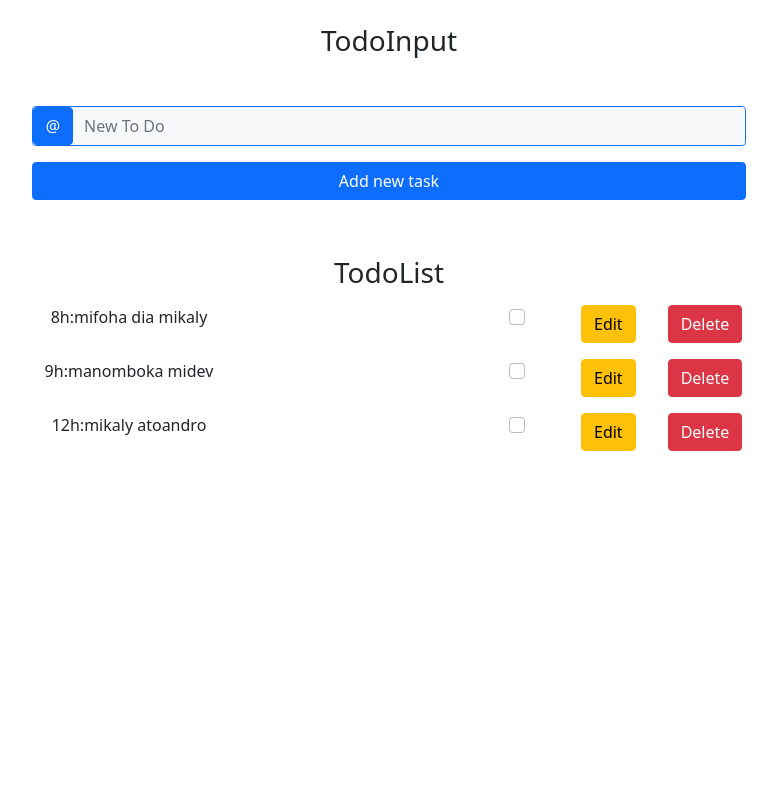
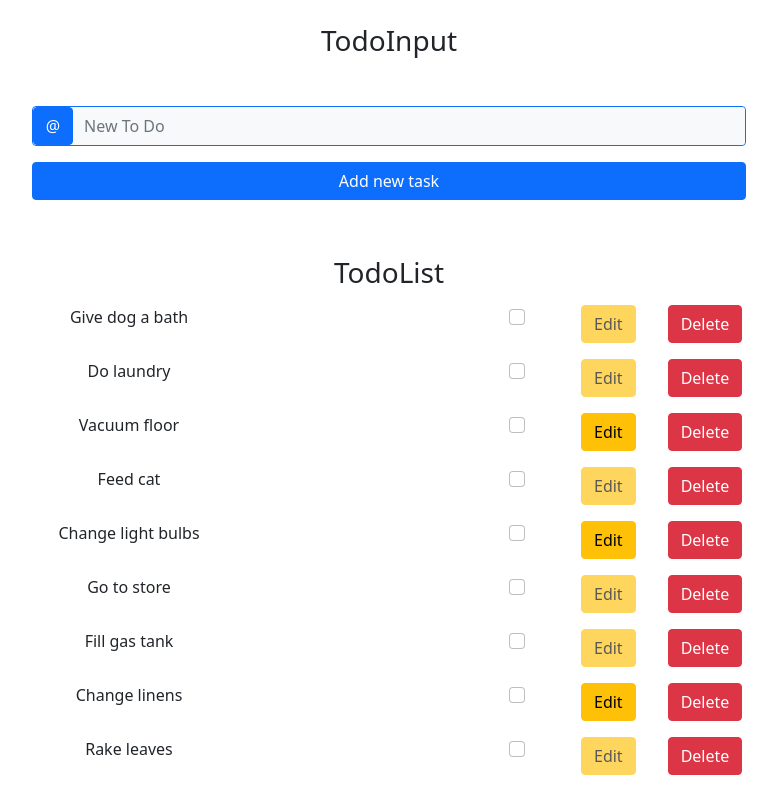
Before and after one commit to HajalalainaRakoto/reactApp, a React (Create React App) app: page / in a window 1280 px wide. Shown: the top 789 px of the page, without its empty margins (251-1028 px from the left). Built offline with nearby package versions, Linux system fonts and the light colour scheme.

Commit message:
suppression

```diff
--- a/src/App.js
+++ b/src/App.js
@@ -4,10 +4,10 @@ import TodoList from './components/TodoList';
 
 function App() {
   return (
-    <div>
+    <>
       <TodoFormulaire />
       <TodoList />
-    </div>
+    </>
 
   );
 }
--- a/src/components/TodoList.js
+++ b/src/components/TodoList.js
@@ -1,30 +1,136 @@
-import React from 'react';
+import React, { useState } from 'react';
 
 const TodoList = () => {
-    const todoList = [
-           '8h:mifoha dia mikaly',
-           '9h:manomboka midev',
-           '12h:mikaly atoandro'
-    ];
+
+    const [todoList, setTodoList] = useState([
+        {
+            "id": 1,
+            "task": "Give dog a bath",
+            "complete": true
+        },
+        {
+            "id": 2,
+            "task": "Do laundry",
+            "complete": true
+        },
+        {
+            "id": 3,
+            "task": "Vacuum floor",
+            "complete": false
+        },
+        {
+            "id": 4,
+            "task": "Feed cat",
+            "complete": true
+        },
+        {
+            "id": 5,
+            "task": "Change light bulbs",
+            "complete": false
+        },
+        {
+            "id": 6,
+            "task": "Go to store",
+            "complete": true
+        },
+        {
+            "id": 7,
+            "task": "Fill gas tank",
+            "complete": true
+        },
+        {
+            "id": 8,
+            "task": "Change linens",
+            "complete": false
+        },
+        {
+            "id": 9,
+            "task": "Rake leaves",
+            "complete": true
+        },
+        {
+            "id": 10,
+            "task": "Bake cookies",
+            "complete": false
+        },
+        {
+            "id": 11,
+            "task": "Take nap",
+            "complete": true
+        },
+        {
+            "id": 12,
+            "task": "Read book",
+            "complete": true
+        },
+        {
+            "id": 13,
+            "task": "Exercice",
+            "complete": false
+        },
+        {
+            "id": 14,
+            "task": "Give dog a bath",
+            "complete": false
+        },
+        {
+            "id": 15,
+            "task": "Do laundry",
+            "complete": false
+        },
+        {
+            "id": 16,
+            "task": "Vacuum floor",
+            "complete": false
+        },
+        {
+            "id": 17,
+            "task": "Feed cat",
+            "complete": true
+        },
+        {
+            "id": 18,
+            "task": "Change light bulbs",
+            "complete": false
+        },
+        {
+            "id": 19,
+            "task": "Go to store",
+            "complete": false
+        },
+        {
+            "id": 20,
+            "task": "Fill gas tank",
+            "complete": false
+        }
+    ]);
+
+    function suppression(id) {
+        var filtre = todoList.filter((f) => {
+            return f.id !== id;
+        });
+        return filtre;
+    }
+
     return (
         <div className="mx-auto text-center mt-2 p-3" id='todoList'>
             <h3 className='text-center'>TodoList</h3>
             {
-                todoList.map((data, index) => (
-                    <ul key={index} className='list-group list-group-horizontal'>
-                        <li className='list-group-item col-7 border-0'>{data}</li>
+                todoList.map((data) => (
+                    <ul key={data.id} id={'list' + data.id} className='list-group list-group-horizontal'>
+                        <li className='list-group-item col-7 border-0'>{data.task}</li>
                         <li className='list-group-item  border-0'>
                             <div className='form-check form-check-inline'>
                                 <label className='form-check-label'>
-                                    <input className='form-check-input' type='checkbox' value='checkedValue' />
+                                    <input className='form-check-input' type='checkbox' />
                                 </label>
                             </div>
                         </li>
                         <li className='list-group-item  border-0'>
-                            <button className='btn btn-warning' onClick={(e) => console.log(null)}>Edit</button>
+                            <button className='btn btn-warning' disabled={data.complete} >Edit</button>
                         </li>
                         <li className='list-group-item  border-0'>
-                            <button className='btn btn-danger' onClick={(e) => e.target.parentNode.parentNode.parentNode.removeChild( e.target.parentNode.parentNode)}>Delete</button>
+                            <button className='btn btn-danger' ob="" onClick={() => setTodoList(suppression(data.id))}>Delete</button>
                         </li>
                     </ul>
                 ))
```
